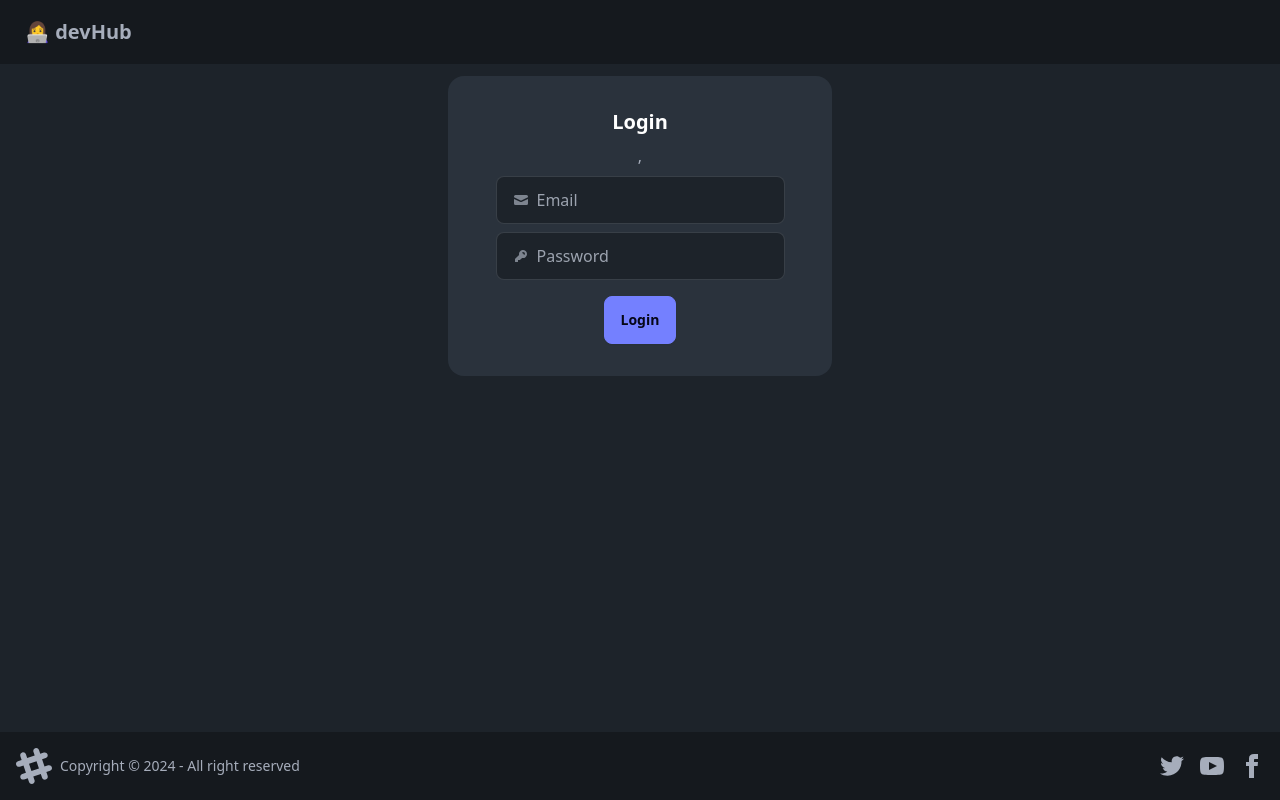
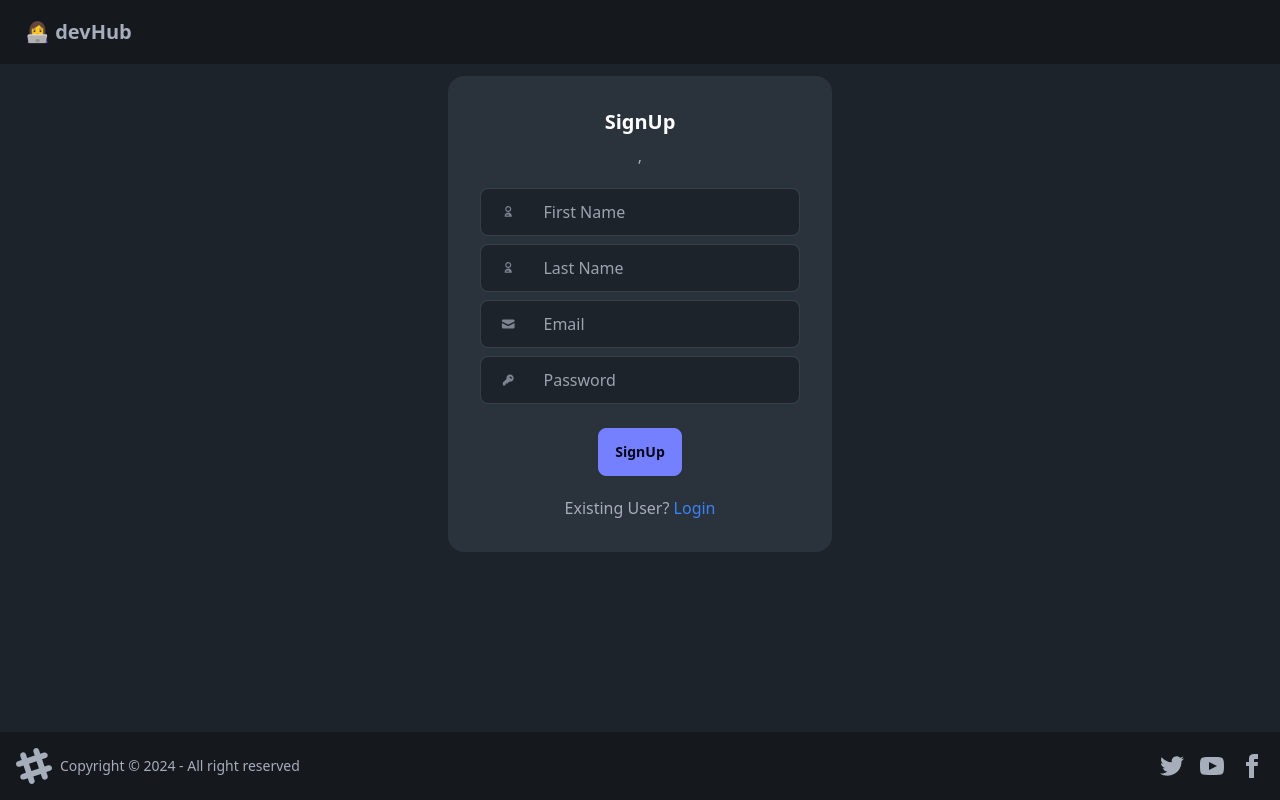
Before and after one commit to yashArrived/devHub-UI, a React (Vite) app: page /login in a window 1280 px wide. Built offline with nearby package versions, Linux system fonts and the light colour scheme; no server answers.

Commit message:
SignUp implemented

```diff
--- a/src/components/EditProfile.jsx
+++ b/src/components/EditProfile.jsx
@@ -1,4 +1,4 @@
-import React, { useState, useEffect } from 'react';
+import React, { useState,  } from 'react';
 import { useDispatch, useSelector } from 'react-redux';
 import { BASE_URL } from '../utils/constants';
 import axios from 'axios';
@@ -8,12 +8,12 @@ import UserCard from './UserCard';
 const EditProfile = ({user}) => {
   // const user = useSelector((store) => store.user);
 
-  const [firstName, setFirstName] = useState(user.firstName );
-  const [lastName, setLastName] = useState(user.lastName );
-  const [age, setAge] = useState(user.age );
-  const [photoUrl, setPhotoUrl] = useState(user.photoUrl);
-  const [gender, setGender] = useState(user.gender);
-  const [about, setAbout] = useState(user.about );
+  const [firstName, setFirstName] = useState(user.firstName  || "" );
+  const [lastName, setLastName] = useState(user.lastName || ""  );
+  const [age, setAge] = useState(user.age || "" );
+  const [photoUrl, setPhotoUrl] = useState(user.photoUrl || "" );
+  const [gender, setGender] = useState(user.gender || "" );
+  const [about, setAbout] = useState(user.about || ""  );
   const [errMsg, setErrMsg] = useState('');
   const [showToast , setShowtoast] = useState(false)
 
--- a/src/components/Feed.jsx
+++ b/src/components/Feed.jsx
@@ -18,7 +18,7 @@ const feed = useSelector((store) => store.feed);
     const allUsers = res.data.data;
     dispatch(addFeed(allUsers))}
     catch (error) {
-      console.log(err);
+      console.log(error);
 
     }
 
--- a/src/components/Login.jsx
+++ b/src/components/Login.jsx
@@ -10,19 +10,22 @@ const Login = () => {
         const[email , setEmailId] = useState("");
         const [password,setPassword] = useState("");
         const [errorMsg , setErrorMsg] = useState("")
+        const [firstName , setFirstName] = useState("")
+        const [lastName , setLastName] = useState("")
+        const [isLogin , setIsLogin] = useState(false)
         const dispatch = useDispatch();
         const navigate = useNavigate();
 
 const handleLogin = async() => {
 try
-  {   const res = await   axios.post( BASE_URL+ "/login" , {
+  {   const res = await   axios.post(BASE_URL+ "/login" , {
             email,
             password
         },
     {withCredentials:true}
     );
     dispatch(addUser(res.data));
-    navigate("/")
+    return navigate("/")
 
 
     }catch(err){
@@ -31,16 +34,73 @@ try
 
     }
 }
+const handleSignup = async () =>{
+  try{const res = await axios.post(BASE_URL + "/signUp" , {firstName,lastName,email,password}, {withCredentials:true})
+    // console.log(res.data);
 
+
+  dispatch(addUser(res.data.data));
+  return navigate("/profile")
+
+  }catch(err){
+    setErrorMsg(err?.response?.data?.error || "Something went wrong")
+    console.log(err);
+
+  }
+
+}
   return (
-    <div className='flex justify-center mt-3 '>
-<div className="card bg-neutral text-neutral-content w-96 ">
-  <div className="card-body items-center text-center">
-    <h2 className='card-title text-white'> Login</h2>
+    <div className='flex justify-center mt-3  '>
+<div className="card bg-neutral text-neutral-content w-96 h-full">
+  <div className="card-body items-center text-center ">
+    <h2 className='card-title text-white'> {isLogin ? "Login" : "SignUp"}</h2>
+    {email}, {password}
+
+{/* firstname , lastName */}
+
+{ !isLogin &&
+  <>  <label className="input input-bordered mt-3  p-5 flex items-center text-center justify-center gap-2">
+  <svg
+    xmlns="http://www.w3.org/2000/svg"
+    viewBox="0 0 24 24"
+    fill="currentColor"
+    className="h-4 w-4 opacity-70">
+    <path
+      d="M12 2C9.243 2 7 4.243 7 7s2.243 5 5 5 5-2.243 5-5-2.243-5-5-5zm0 8c-1.654 0-3-1.346-3-3s1.346-3 3-3 3 1.346 3 3-1.346 3-3 3zM12 13c-3.31 0-6 2.69-6 6 0 .553.447 1 1 1h10c.553 0 1-.447 1-1 0-3.31-2.69-6-6-6zm-4 5c.293-1.206 1.516-2 3-2s2.707.794 3 2H8z" />
+  </svg>
+  <input
+    type="text"
+    className="grow  p-5 focus:p-7 focus:outline-none  w-full h-full rounded-md"
+    placeholder="First Name"
+    value={firstName}
+    onChange={(e) =>  setFirstName(e.target.value) }
+  />
+</label>
+
+<label className="input input-bordered flex items-center gap-2 p-5">
+  <svg
+    xmlns="http://www.w3.org/2000/svg"
+    viewBox="0 0 24 24"
+    fill="currentColor"
+    className="h-4 w-4 opacity-70">
+    <path
+      d="M12 2C9.243 2 7 4.243 7 7s2.243 5 5 5 5-2.243 5-5-2.243-5-5-5zm0 8c-1.654 0-3-1.346-3-3s1.346-3 3-3 3 1.346 3 3-1.346 3-3 3zM12 13c-3.31 0-6 2.69-6 6 0 .553.447 1 1 1h10c.553 0 1-.447 1-1 0-3.31-2.69-6-6-6zm-4 5c.293-1.206 1.516-2 3-2s2.707.794 3 2H8z" />
+  </svg>
+  <input
+    type="text"
+    className="grow p-5 focus:p-7 focus:outline-none   w-full h-full rounded-md "
+    placeholder="Last Name"
+    value={lastName}
+    onChange={(e) => setLastName(e.target.value)}
+  />
+</label>
+</>
+
+}
 
 {/* //Email  */}
-{email}, {password}
-<label className="input input-bordered flex items-center gap-2">
+
+<label className="input input-bordered flex items-center gap-2  p-5">
   <svg
     xmlns="http://www.w3.org/2000/svg"
     viewBox="0 0 16 16"
@@ -51,11 +111,11 @@ try
     <path
       d="M15 6.954 8.978 9.86a2.25 2.25 0 0 1-1.956 0L1 6.954V11.5A1.5 1.5 0 0 0 2.5 13h11a1.5 1.5 0 0 0 1.5-1.5V6.954Z" />
   </svg>
-  <input type="text" className="grow" placeholder="Email" value={email} onChange={(e)=>setEmailId(e.target.value)} />
+  <input type="text" className="grow  p-5 focus:p-7 w-full h-full rounded-md " placeholder="Email" value={email} onChange={(e)=>setEmailId(e.target.value)} />
 </label>
 
 {/* Password */}
-<label className="input input-bordered flex items-center gap-2">
+<label className="input input-bordered flex items-center   p-5 gap-2">
   <svg
     xmlns="http://www.w3.org/2000/svg"
     viewBox="0 0 16 16"
@@ -66,13 +126,24 @@ try
       d="M14 6a4 4 0 0 1-4.899 3.899l-1.955 1.955a.5.5 0 0 1-.353.146H5v1.5a.5.5 0 0 1-.5.5h-2a.5.5 0 0 1-.5-.5v-2.293a.5.5 0 0 1 .146-.353l3.955-3.955A4 4 0 1 1 14 6Zm-4-2a.75.75 0 0 0 0 1.5.5.5 0 0 1 .5.5.75.75 0 0 0 1.5 0 2 2 0 0 0-2-2Z"
       clipRule="evenodd" />
   </svg>
-  <input type="password" className="grow" placeholder="Password" value={password} onChange={(e)=>setPassword(e.target.value)}/>
+ <input type="password" className="grow  p-5 focus:p-7  w-full h-full rounded-md" placeholder="Password" value={password} onChange={(e)=>setPassword(e.target.value)}/>
 </label>
 <p className='text-red-500'>{errorMsg}</p>
-    <div className="card-actions justify-end">
-      <button className="btn btn-primary" onClick={handleLogin}>Login</button>
+    <div className="card-actions justify-end mt-2">
+      <button className="btn btn-primary" onClick={ isLogin ? handleLogin : handleSignup}>{ isLogin ? "Login" : "SignUp"}</button>
 
     </div>
+    <div className='mt-3'>
+  {isLogin ? (
+    <>
+      New User? <span className="text-blue-500 cursor-pointer" onClick={() => setIsLogin(false)}>Signup</span>
+    </>
+  ) : (
+    <>
+      Existing User? <span className="text-blue-500 cursor-pointer" onClick={() => setIsLogin(true)}>Login</span>
+    </>
+  )}
+</div>
   </div>
 </div>
 
--- a/src/components/Profile.jsx
+++ b/src/components/Profile.jsx
@@ -4,6 +4,7 @@ import EditProfile from './EditProfile'
 
 const Profile = () => {
     const user = useSelector((store)=>store.user)
+    if(!user) return;
   return (
     user &&
     <div>
```
Also changed, not shown: src/index.css (line endings or trailing spaces).
